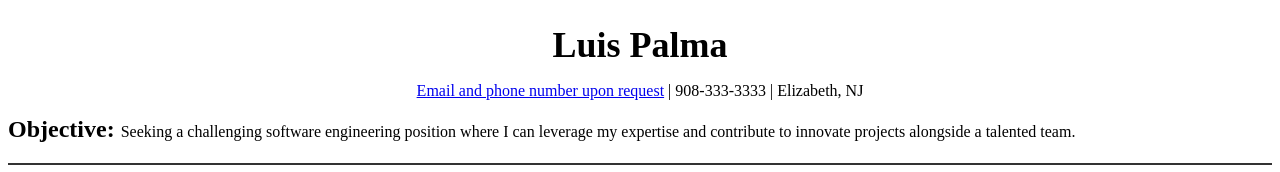
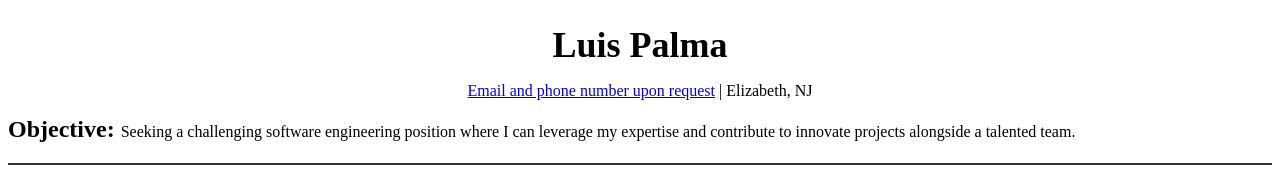
Before and after one commit to PalmaL22/palmaLuis, a plain HTML site: page index.html in a window 1280 px wide. Shown: the top 172 px of the page. Drawn offline with Linux system fonts and the light colour scheme.

Commit message:
Update index.html

```diff
--- a/index.html
+++ b/index.html
@@ -17,7 +17,7 @@
     <header>
         <h1 style="text-align: center; font-size: 36px; margin-bottom: 10px;">Luis Palma</h1> <!-- Your name centered with a font size of 36 pixels and some bottom margin -->
         <p style="text-align: center;">
-            <a href="mailto:palmal@kean.edu">Email and phone number upon request</a> | 908-333-3333 | Elizabeth, NJ <!-- Your email, phone number, and location -->
+            <a href="mailto:palmal@kean.edu">Email and phone number upon request</a> | Elizabeth, NJ <!-- Your email, phone number, and location -->
         </p>
     </header>
 
```
